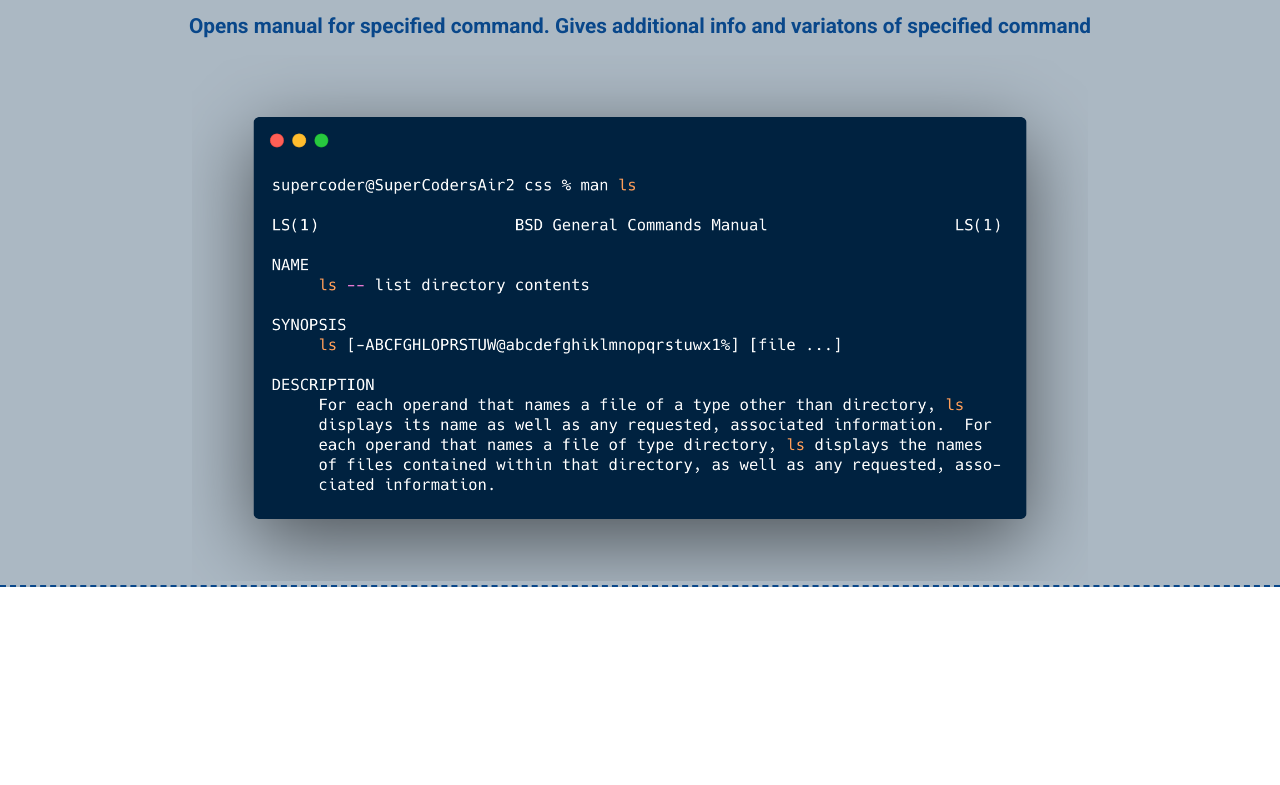
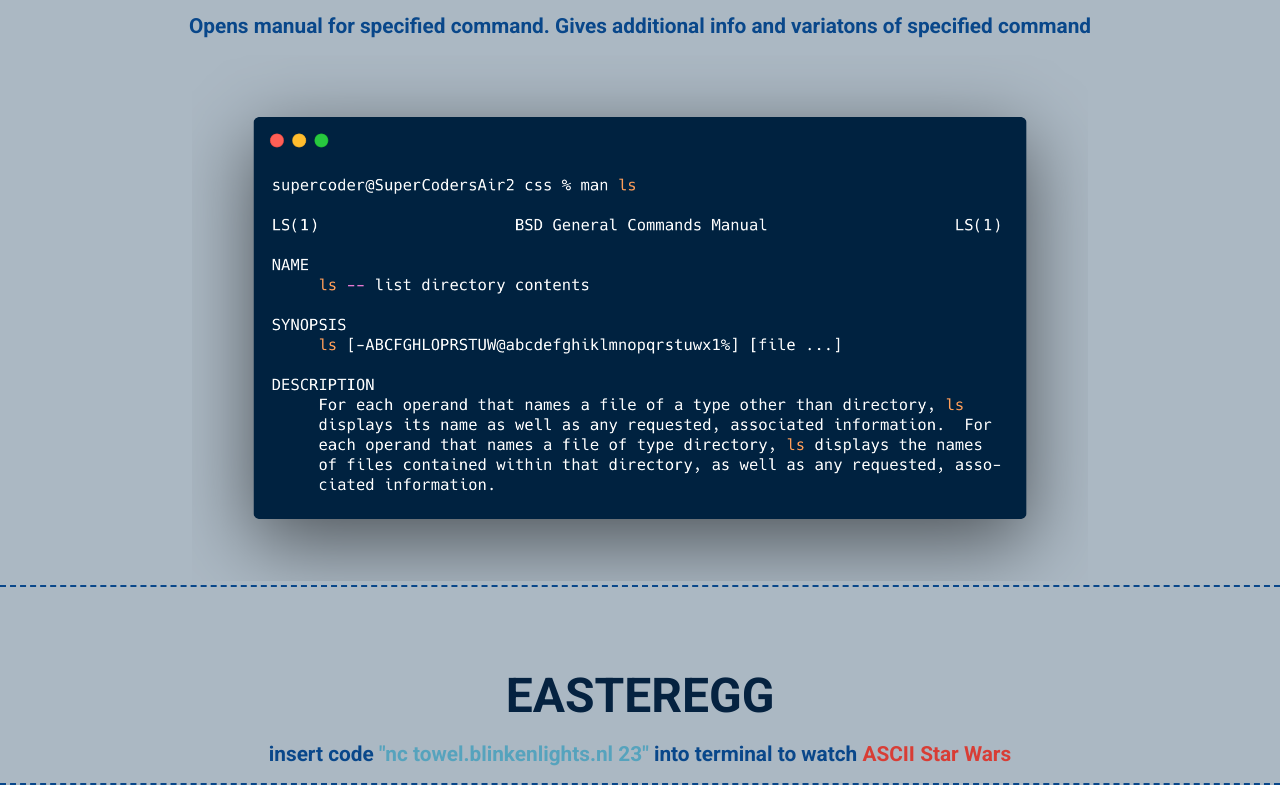
Before and after one commit to Daniel-Rauh/Terminal-Cheat-Sheet, a plain HTML site: page assets/html/terminal.html in a window 1280 px wide. Shown: the part 6030-6815 px from the top of the page. Before the commit the page ends 6617 px from the top, so only its background shows below. Drawn offline with Linux system fonts and the light colour scheme.

Commit message:
added Easteregg

```diff
--- a/assets/css/style-terminal.css
+++ b/assets/css/style-terminal.css
@@ -92,3 +92,6 @@ h2{
 .break{
     display: block;
 }
+.tipp{
+    color: rgb(86, 163, 189);
+}
--- a/assets/html/terminal.html
+++ b/assets/html/terminal.html
@@ -78,6 +78,10 @@
             <h2>Opens manual for specified command. Gives additional info and variatons of specified command</h2>
             <img src="../img/man.png" alt="">
         </section>
+        <section>
+            <h1>Easteregg</h1>
+            <h2>insert code <span class="tipp">"nc towel.blinkenlights.nl 23"</span> into terminal to watch <span class="warning">ASCII Star Wars</span></h2>
+        </section>
     </main>
 </body>
 
```
